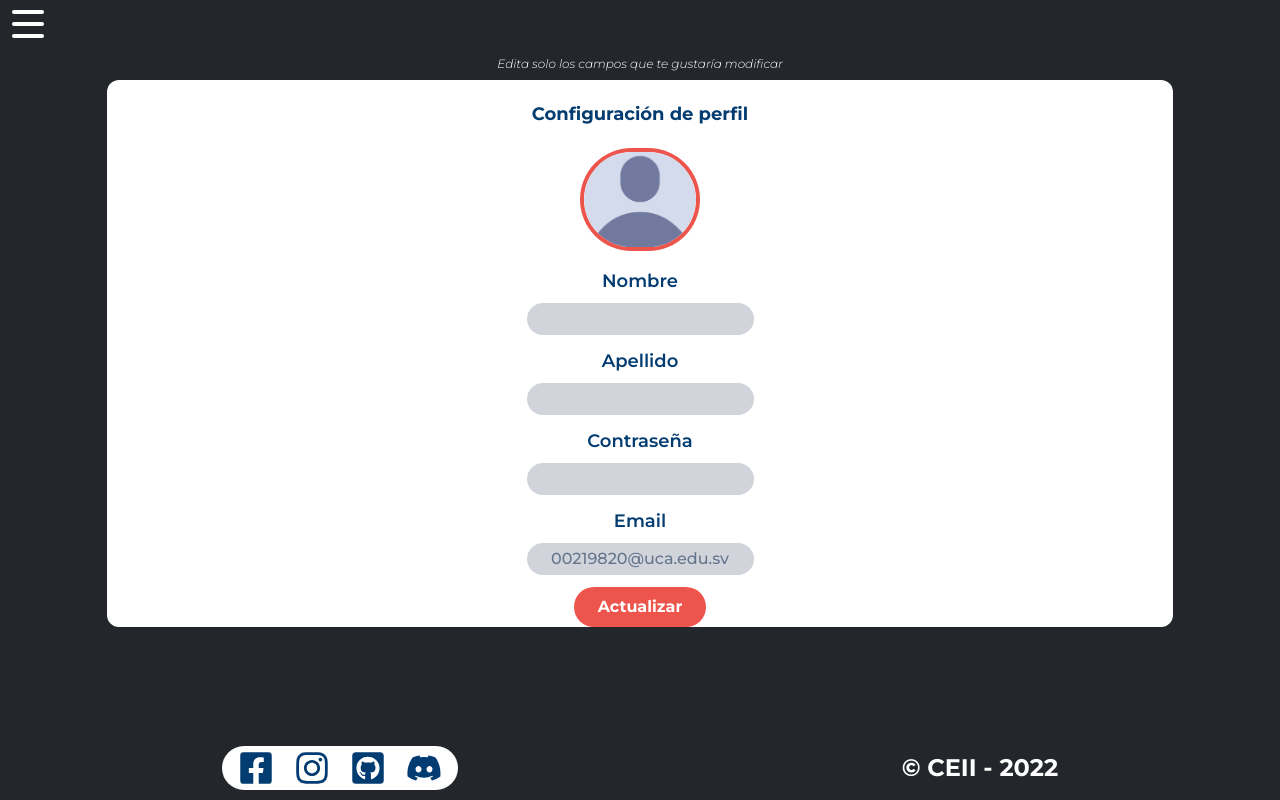
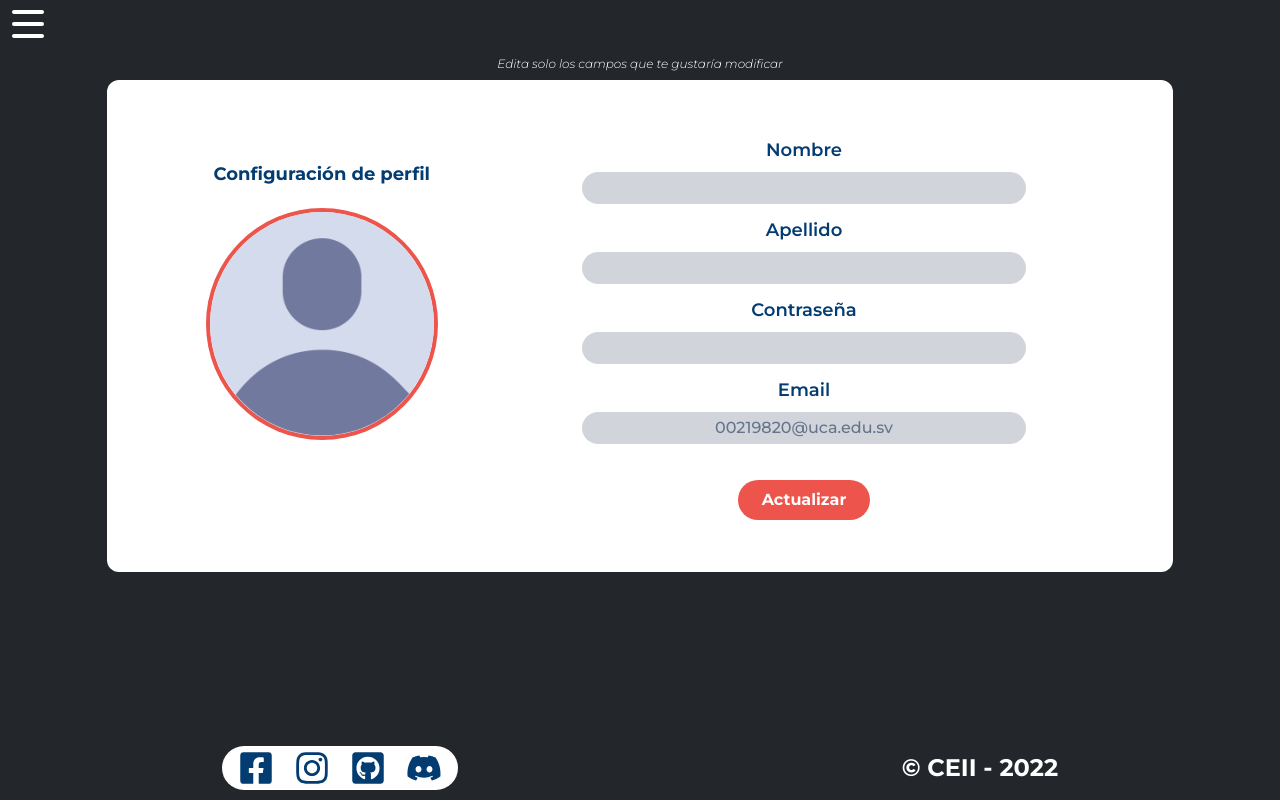
Before and after one commit to CEII/ceii.web, a Next.js app: page /users/me in a window 1280 px wide. Built offline with nearby package versions, Linux system fonts and the light colour scheme.

Commit message:
style:Semi-responsive form

```diff
--- a/pages/users/me/index.tsx
+++ b/pages/users/me/index.tsx
@@ -31,10 +31,15 @@ const SettingsUser: NextPage = () => (
                 <div className="w-full  text-center ">
                      <p className='text-white italic font-light text-xs'>Edita solo los campos que te gustaría modificar</p>
                 </div>
-                <div className="bg-white h-5/6 w-5/6 rounded-xl flex flex-col items-center">
-                    <h2 className="text-secondary text-center font-bold text-lg mt-5"> Configuración de perfil</h2>
-                    <ImageContainer src="/img/empty.png" alt='Profile picture' className="w-28 h-28 mt-6 ring-4 rounded-full ring-accent" rounded />
-                    <form className="mt-5 text-center flex flex-col space-y-3  text-secondary font-medium">
+                <div className="bg-white h-5/6 w-5/6 rounded-xl flex flex-col items-center lg:h-3/4">
+
+                    <div className="flex flex-col h-5/6 justify-center lg:flex-row lg:w-10/12 gap-20" >
+                        <div className="mt-10 lg:mt-20 lg:mx-3">
+                        <h2 className="text-secondary text-center font-bold text-lg "> Configuración de perfil</h2>
+                        <ImageContainer src="/img/empty.png" alt='Profile picture' className="w-28 h-28 mt-6 ring-4 rounded-full ring-accent mx-auto lg:w-56 lg:h-56 lg:self-center" rounded />
+                        </div>
+
+                        <form className="mt-5 h-3/4 text-center flex flex-col space-y-3  text-secondary font-medium lg:w-6/12 lg:m-14">
                             <InputContainer>
                                 <InputGroup
                                     placeholder=""
@@ -84,14 +89,15 @@ const SettingsUser: NextPage = () => (
                                 className="bg-gray-300"
                                 />
                             </InputContainer>
-                        <div className="w-full text-center">
-                            <button type="submit" className="btn btn-primary">
+                            <div className="w-auto text-center">
+                                <button type="submit" className="btn btn-primary lg:mt-6">
                                     Actualizar
                                 </button>
                             </div>
 
                             </form>
-                        <div className="bg-secondary w-full" >
+                        </div>
+                        <div className="bg-secondary w-full " >
 
                         </div>
                 </div>
```
Lines whose indentation alone changed are shown as unchanged.
